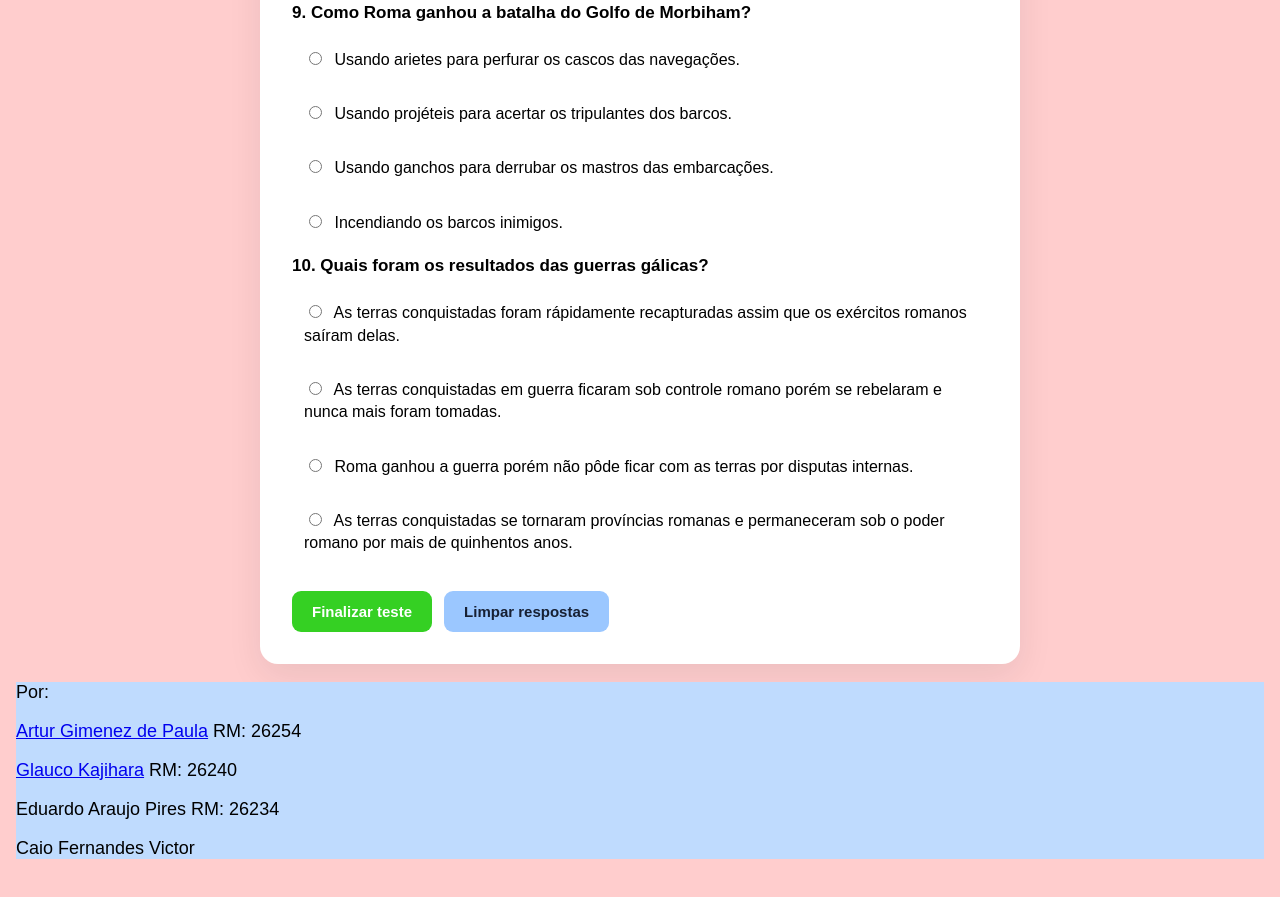
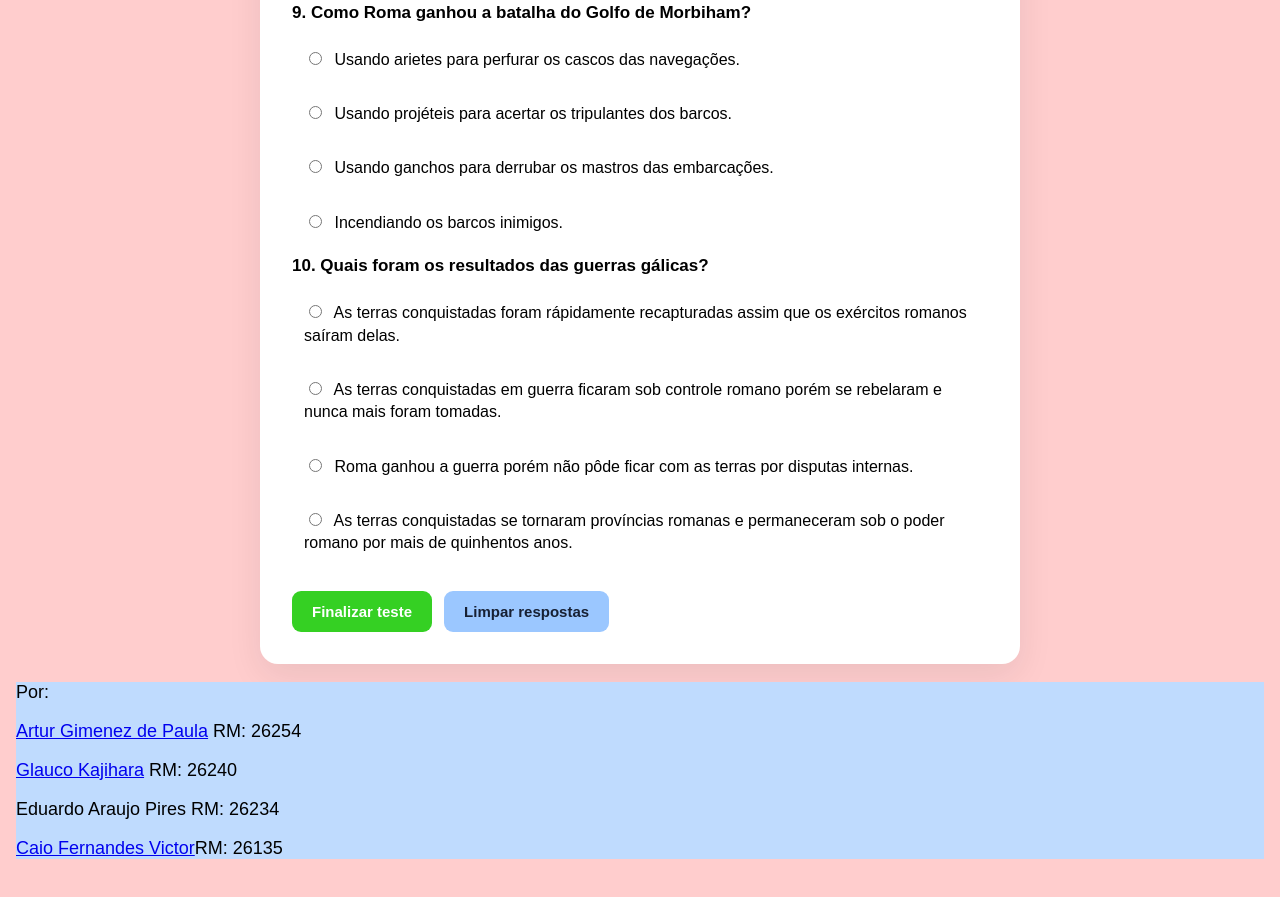
Before and after one commit to Billkermantheengineer/Formul-rio_PW, a plain HTML site: page quiz.html in a window 1280 px wide. Shown: the part 2608-3505 px from the top of the page. Drawn offline with Linux system fonts and the light colour scheme.

Commit message:
colocou link do github do caio

```diff
--- a/quiz.html
+++ b/quiz.html
@@ -295,7 +295,7 @@
         <p></p><a href="https://github.com/Billkermantheengineer">Artur Gimenez de Paula</a> RM: 26254</p>
         <p><a href="https://github.com/Glauco-Feynman"> Glauco Kajihara</a> RM: 26240</p>
         <p> Eduardo Araujo Pires RM: 26234</p>
-        <p> Caio Fernandes Victor</p>
+        <p><a href="https://github.com/CaioFernandesVictor">Caio Fernandes Victor</a>RM: 26135</p>
     </footer>
 </body>
 </html>
```
